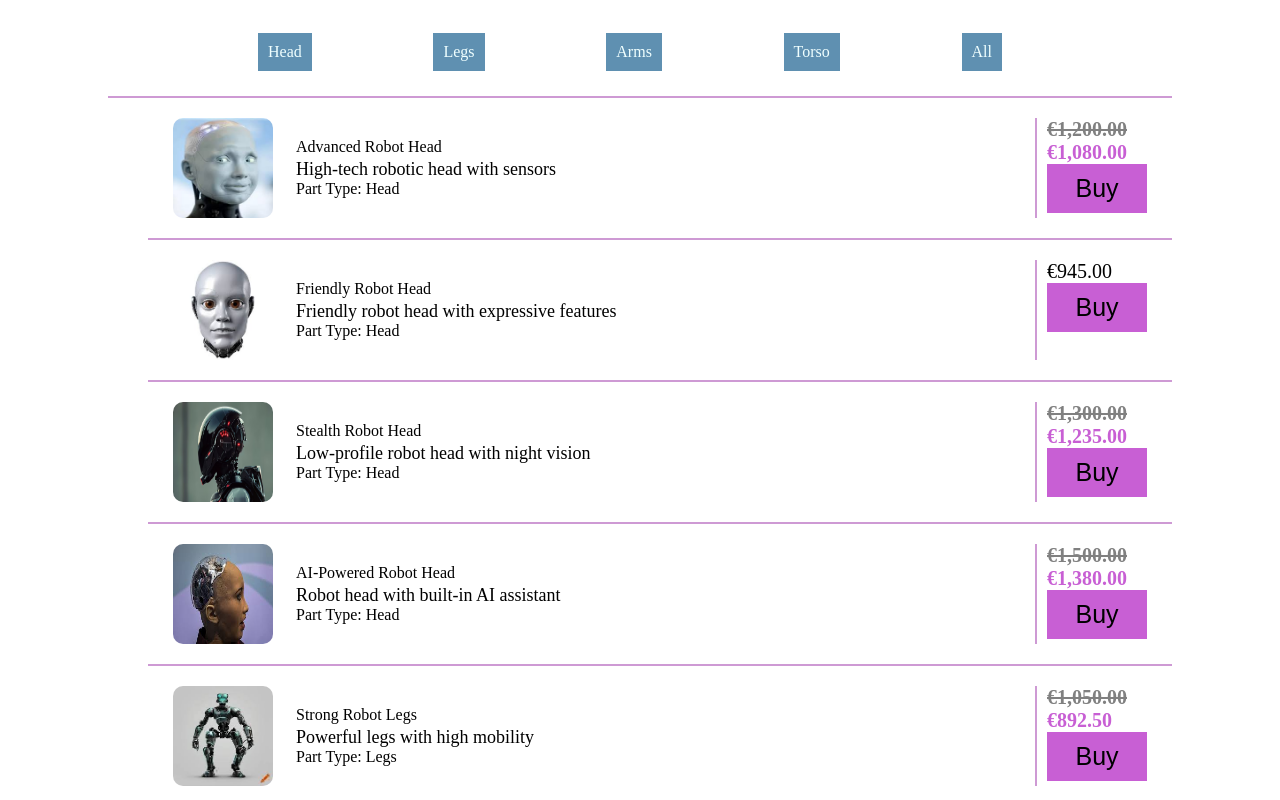
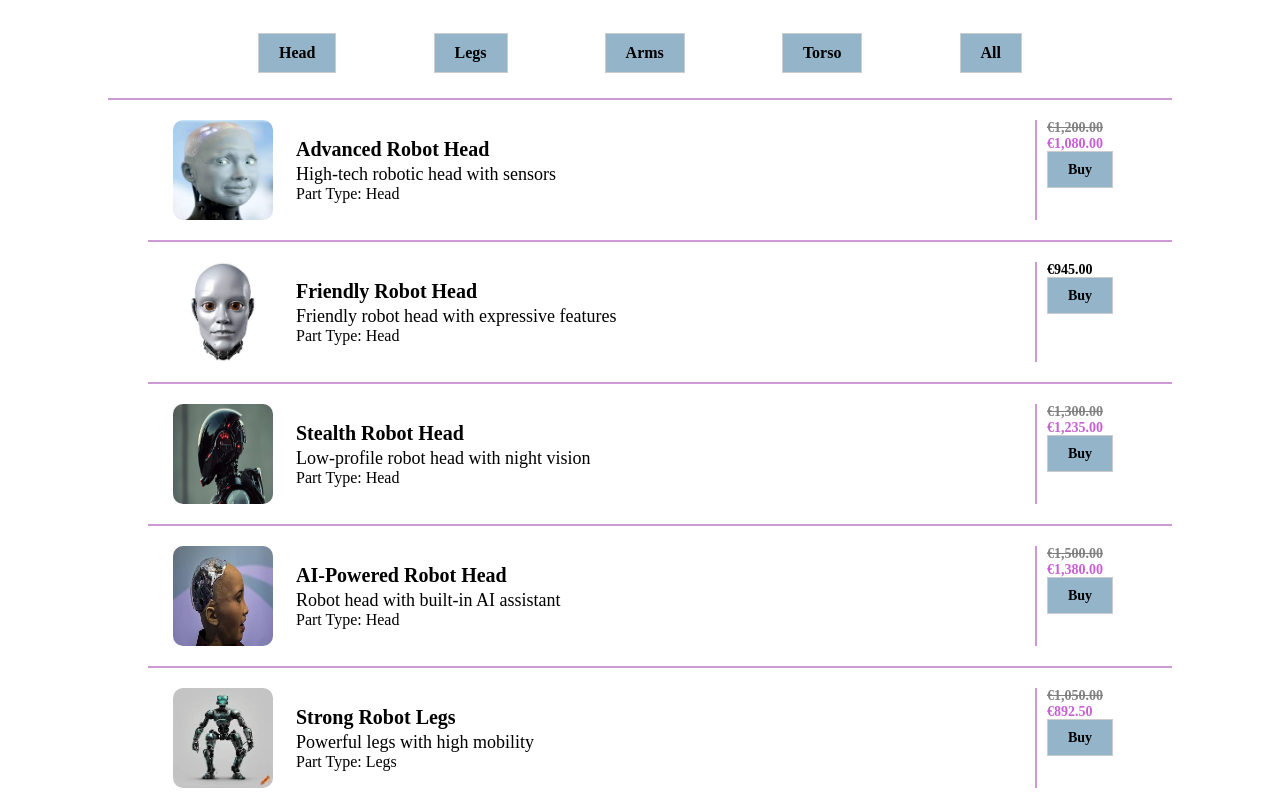
Before and after one commit to ttewabe/my-robot-shop, an Angular app: page / in a window 1280 px wide. Shown: the top 800 px of the page. Built offline with nearby package versions, Linux system fonts and the light colour scheme.

Commit message:
applied the active class when the button's filter matches the selected filter and hovering

```diff
--- a/src/app/catalog/catalog.component.html
+++ b/src/app/catalog/catalog.component.html
@@ -1,10 +1,32 @@
 <div class="container">
   <div class="filters">
-    <a class="button" (click)="filter = 'Head'">Head</a>
-    <a class="button" (click)="filter = 'Legs'">Legs</a>
-    <a class="button" (click)="filter = 'Arms'">Arms</a>
-    <a class="button" (click)="filter = 'Torso'">Torso</a>
-    <a class="button" (click)="filter = 'All'">All</a>
+    <a
+      class="button"
+      [class.active]="filter === 'Head'"
+      (click)="filter = 'Head'"
+      >Head</a
+    >
+    <a
+      class="button"
+      [class.active]="filter === 'Legs'"
+      (click)="filter = 'Legs'"
+      >Legs</a
+    >
+    <a
+      class="button"
+      [class.active]="filter === 'Arms'"
+      (click)="filter = 'Arms'"
+      >Arms</a
+    >
+    <a
+      class="button"
+      [class.active]="filter === 'Torso'"
+      (click)="filter = 'Torso'"
+      >Torso</a
+    >
+    <a class="button" [class.active]="filter === 'All'" (click)="filter = 'All'"
+      >All</a
+    >
   </div>
   <ul class="products">
     <li class="product-item" *ngFor="let product of getFilteredProducts()">
@@ -16,7 +38,7 @@
             [alt]="product.name"
           />
           <div class="product-info">
-            <div class="name">{{ product.name }}</div>
+            <div class="name red">{{ product.name }}</div>
             <div class="product-description">{{ product.description }}</div>
             <div class="product-catagory">
               Part Type: {{ product.catagory }}
@@ -25,7 +47,7 @@
         </div>
 
         <div class="price">
-          <div *ngIf="product.discount === 0">
+          <div class="real-price" *ngIf="product.discount === 0">
             {{ product.price | currency: "EUR" }}
           </div>
           <div class="discount" *ngIf="product.discount > 0">
@@ -35,7 +57,7 @@
               {{ product.price * (1 - product.discount) | currency: "EUR" }}
             </div>
           </div>
-          <button class="cta">Buy</button>
+          <a class="button">Buy</a>
         </div>
       </div>
     </li>
--- a/src/app/catalog/catalog.component.scss
+++ b/src/app/catalog/catalog.component.scss
@@ -2,17 +2,7 @@
   display: flex;
   flex-direction: column;
 }
-.filters {
-  display: flex;
-  justify-content: space-between;
-  padding: 25px 250px;
-}
-.filters .button {
-  padding: 10px;
-  margin-right: 20px;
-  background-color: rgb(95, 144, 177);
-  color: azure;
-}
+
 .products {
   margin: 0 100px;
   border-top: 2px solid #ce9ad4;
@@ -41,6 +31,10 @@
   display: flex;
   flex-direction: column;
 }
+.red {
+  font-weight: bold;
+  font-size: 20px;
+}
 .product-description {
   margin-top: 3px;
   font-size: 18px;
@@ -50,29 +44,47 @@
   color: #777;
 }
 .product .price {
-  align-items: center;
-  margin-left: 10px;
   min-width: 100px;
-  font-size: 20px;
+  font-size: 14px;
   color: #000000;
   border-left: 2px solid #ce9ad4;
-  margin-left: 5px;
   padding-left: 10px;
 }
-.product .price button {
-  padding: 10px;
-  width: 100px;
-  border: none;
-  font-size: 25px;
-  background-color: #c85fd4;
-  gap: 10px;
+.real-price {
+  font-weight: bold;
+  margin-bottom: 10px;
 }
 .original-price {
   color: gray;
   text-decoration: line-through;
-  margin-right: 5px;
+  font-weight: bold;
 }
 .discount {
   color: #c85fd4;
   font-weight: bold;
+  margin-bottom: 10px;
 }
+
+//Filter buttons
+.filters {
+  display: flex;
+  justify-content: space-between;
+  padding: 25px 250px;
+}
+.button {
+  padding: 10px 20px;
+  text-decoration: none;
+  font-weight: bold;
+  background-color: rgb(148, 180, 201);
+  border: 1px solid #ccc;
+  cursor: pointer;
+}
+
+.button.active {
+  background-color: #daa3e0;
+  border: none;
+}
+.button:hover {
+  background-color: #c85fd4;
+  color: white;
+}
```
